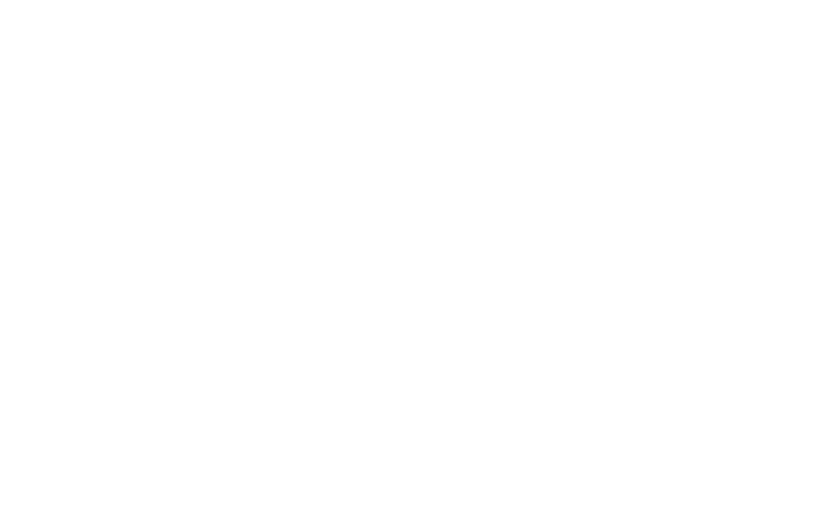
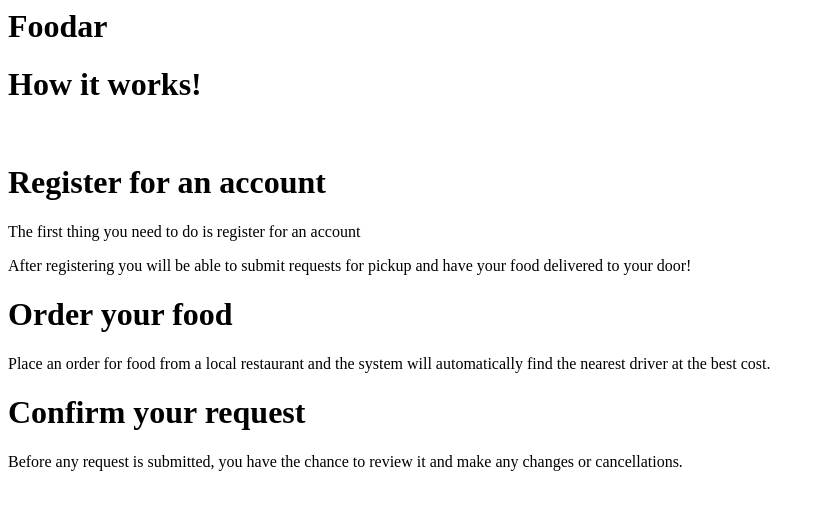
Before and after one commit to jesse-commits/foodar, a plain HTML site: page app/index.html in a window 1280 px wide. Shown: the whole page, without its empty margins (0-820 px from the left). Drawn offline with Linux system fonts and the light colour scheme.

Commit message:
added content to the html

```diff
--- a/app/index.html
+++ b/app/index.html
@@ -6,6 +6,18 @@
     <title>About Foodar</title>
 </head>
 <body>
-
+    <header>
+        <h1>Foodar</h1>
+    </header>
+    <h1>How it works!</h1>
+</br>
+    <h1>Register for an account</h1>
+    <p>The first thing you need to do is register for an account</p>
+    <p>After registering you will be able to submit requests for pickup and have your food delivered to your door!</p>
+    <h1>Order your food</h1>
+    <p>Place an order for food from a local restaurant and the system will automatically find the nearest driver at the best cost.</p>
+    <h1>Confirm your request</h1>
+    <p>Before any request is submitted, you have the chance to review it and make any changes or cancellations.</p>
+</br>
 </body>
 </html>
```
